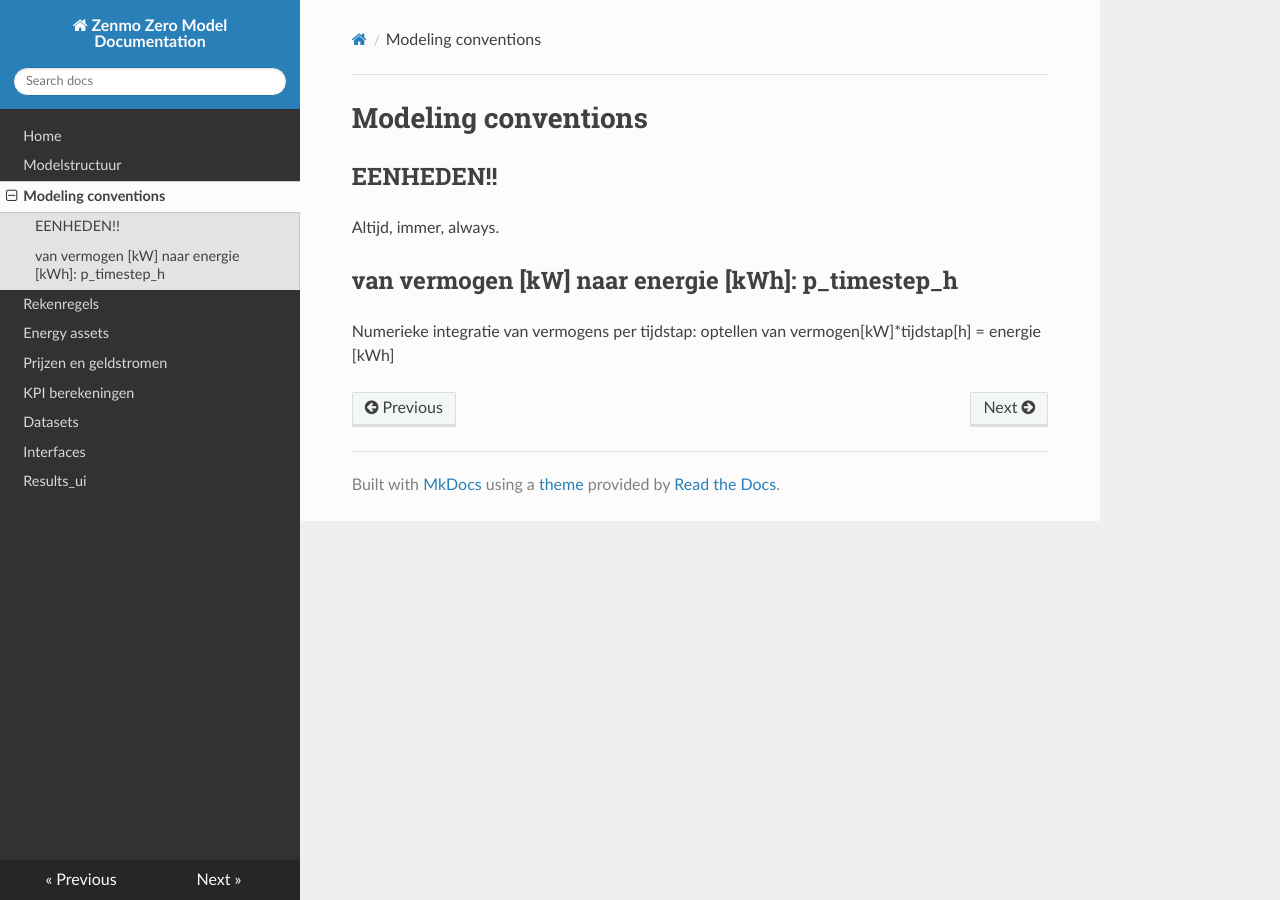
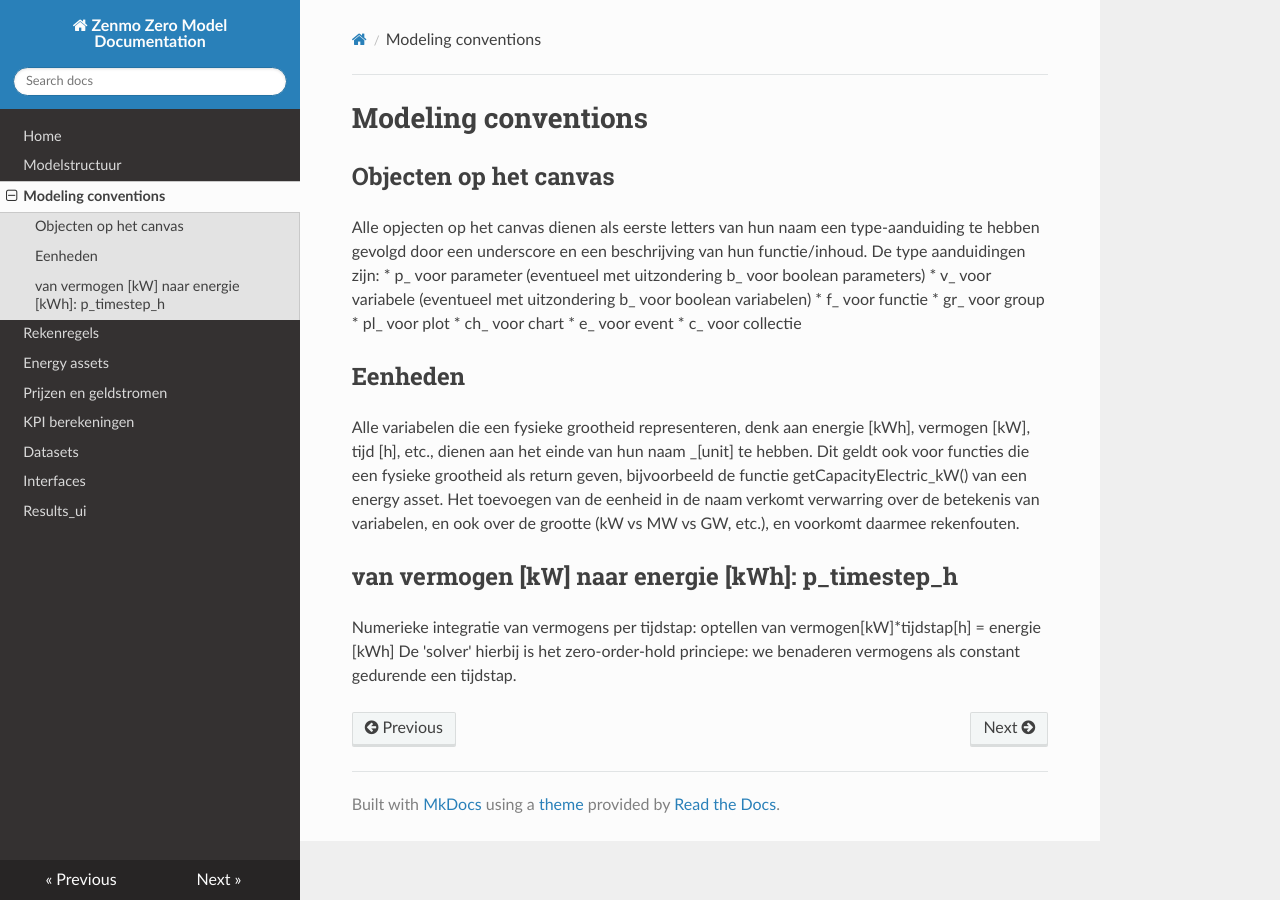
Before and after one commit to Zenmo/zero_engine, an MkDocs documentation site: the page built from docs/modeling_conventions.md, in a window 1280 px wide. Built offline with MkDocs 1.6.1, drawn with Linux system fonts in a browser that asks for light colours; nearby versions of some CDN libraries.

Commit message:
Update modeling_conventions.md

```diff
--- a/docs/modeling_conventions.md
+++ b/docs/modeling_conventions.md
@@ -1,7 +1,22 @@
 # Modeling conventions
 
-## EENHEDEN!!
-Altijd, immer, always.
+## Objecten op het canvas
+Alle opjecten op het canvas dienen als eerste letters van hun naam een type-aanduiding te hebben gevolgd door een underscore en een beschrijving van hun functie/inhoud.
+De type aanduidingen zijn:
+* p_ voor parameter (eventueel met uitzondering b_ voor boolean parameters)
+* v_ voor variabele (eventueel met uitzondering b_ voor boolean variabelen)
+* f_ voor functie
+* gr_ voor group
+* pl_ voor plot
+* ch_ voor chart
+* e_ voor event
+* c_ voor collectie
+
+## Eenheden
+Alle variabelen die een fysieke grootheid representeren, denk aan energie [kWh], vermogen [kW], tijd [h], etc., dienen aan het einde van hun naam _[unit] te hebben.
+Dit geldt ook voor functies die een fysieke grootheid als return geven, bijvoorbeeld de functie getCapacityElectric_kW() van een energy asset.
+Het toevoegen van de eenheid in de naam verkomt verwarring over de betekenis van variabelen, en ook over de grootte (kW vs MW vs GW, etc.), en voorkomt daarmee rekenfouten.
 
 ## van vermogen [kW] naar energie [kWh]: p_timestep_h
 Numerieke integratie van vermogens per tijdstap: optellen van vermogen[kW]*tijdstap[h] = energie [kWh]
+De 'solver' hierbij is het zero-order-hold princiepe: we benaderen vermogens als constant gedurende een tijdstap.
```
